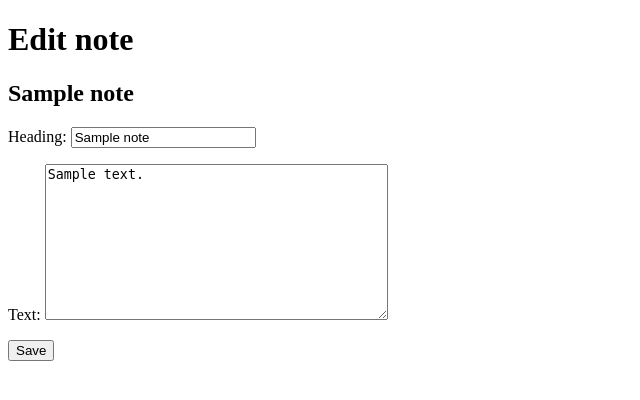
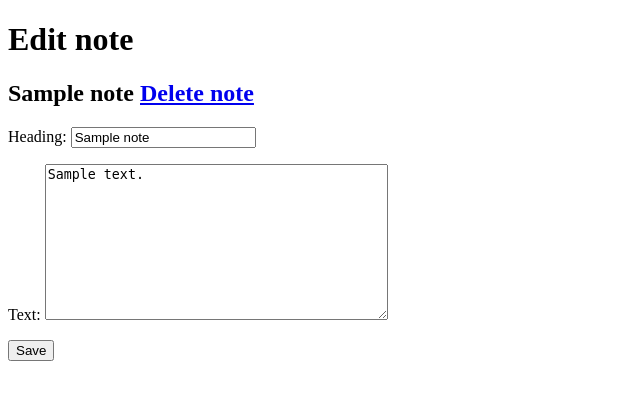
Before and after one commit to teratoscincus/django_todo_list, a Django app: page /edit_note/1/1/ in a window 1280 px wide. Shown: the part 98-498 px from the top of the page, without its empty margins (0-640 px from the left). Run offline with Django 4.2, Linux system fonts and the light colour scheme; tables that the repository leaves empty hold one stand-in row (values such as "Sample post").

Commit message:
Implement deletion of entries and notes

```diff
--- a/todo_lists/templates/todo_lists/edit_entry.html
+++ b/todo_lists/templates/todo_lists/edit_entry.html
@@ -5,7 +5,7 @@
 {% block content %}
 
 <h1>Edit entry</h1>
-<h2>{{ entry.heading }}</h2>
+<h2>{{ entry.heading }} <span><a href="{% url 'todo_lists:delete_entry' entry.id %}">Delete entry</a></span></h2>
 <form method="POST" action="{% url 'todo_lists:edit_entry' entry.id %}">
   {% csrf_token %}
   {{ form.as_p }}
--- a/todo_lists/templates/todo_lists/edit_note.html
+++ b/todo_lists/templates/todo_lists/edit_note.html
@@ -5,7 +5,7 @@
 {% block content %}
 
 <h1>Edit note</h1>
-<h2>{{ note.heading }}</h2>
+<h2>{{ note.heading }} <span><a href="{% url 'todo_lists:delete_note' note.id entry.id %}">Delete note</a></span></h2>
 <form method="POST" action="{% url 'todo_lists:edit_note' note.id entry.id %}">
   {% csrf_token %}
   {{ form.as_p }}
--- a/todo_lists/urls.py
+++ b/todo_lists/urls.py
@@ -9,10 +9,16 @@ urlpatterns = [
     path("", views.index, name="index"),
     path("new_entry/", views.new_entry, name="new_entry"),
     path("edit_entry/<int:entry_id>/", views.edit_entry, name="edit_entry"),
+    path("delete_entry/<int:entry_id>/", views.delete_entry, name="delete_entry"),
     path("new_note/<int:parent_entry_id>/", views.new_note, name="new_note"),
     path(
         "edit_note/<int:note_id>/<int:parent_entry_id>/",
         views.edit_note,
         name="edit_note",
     ),
+    path(
+        "delete_note/<int:note_id>/<int:parent_entry_id>/",
+        views.delete_note,
+        name="delete_note",
+    ),
 ]
--- a/todo_lists/views.py
+++ b/todo_lists/views.py
@@ -86,6 +86,17 @@ def edit_entry(request, entry_id):
     return render(request, "todo_lists/edit_entry.html", context)
 
 
+def delete_entry(request, entry_id):
+    entry = models.Entry.objects.get(id=entry_id)
+
+    # Prevent non owner users from deleting entry.
+    if is_user_entry_owner(request, entry):
+        entry.delete()
+        return redirect("todo_lists:index")
+    else:
+        raise Http404
+
+
 def new_note(request, parent_entry_id):
     # Init parent Entry instance.
     entry = get_object_or_404(models.Entry, id=parent_entry_id)
@@ -142,3 +153,15 @@ def edit_note(request, note_id, parent_entry_id):
         "entry": entry,
     }
     return render(request, "todo_lists/edit_note.html", context)
+
+
+def delete_note(request, note_id, parent_entry_id):
+    note = models.Note.objects.get(id=note_id)
+    entry = get_object_or_404(models.Entry, id=parent_entry_id)
+
+    # Prevent non owner users from deleting note.
+    if is_user_entry_owner(request, entry):
+        note.delete()
+        return redirect("todo_lists:index")
+    else:
+        raise Http404
```
